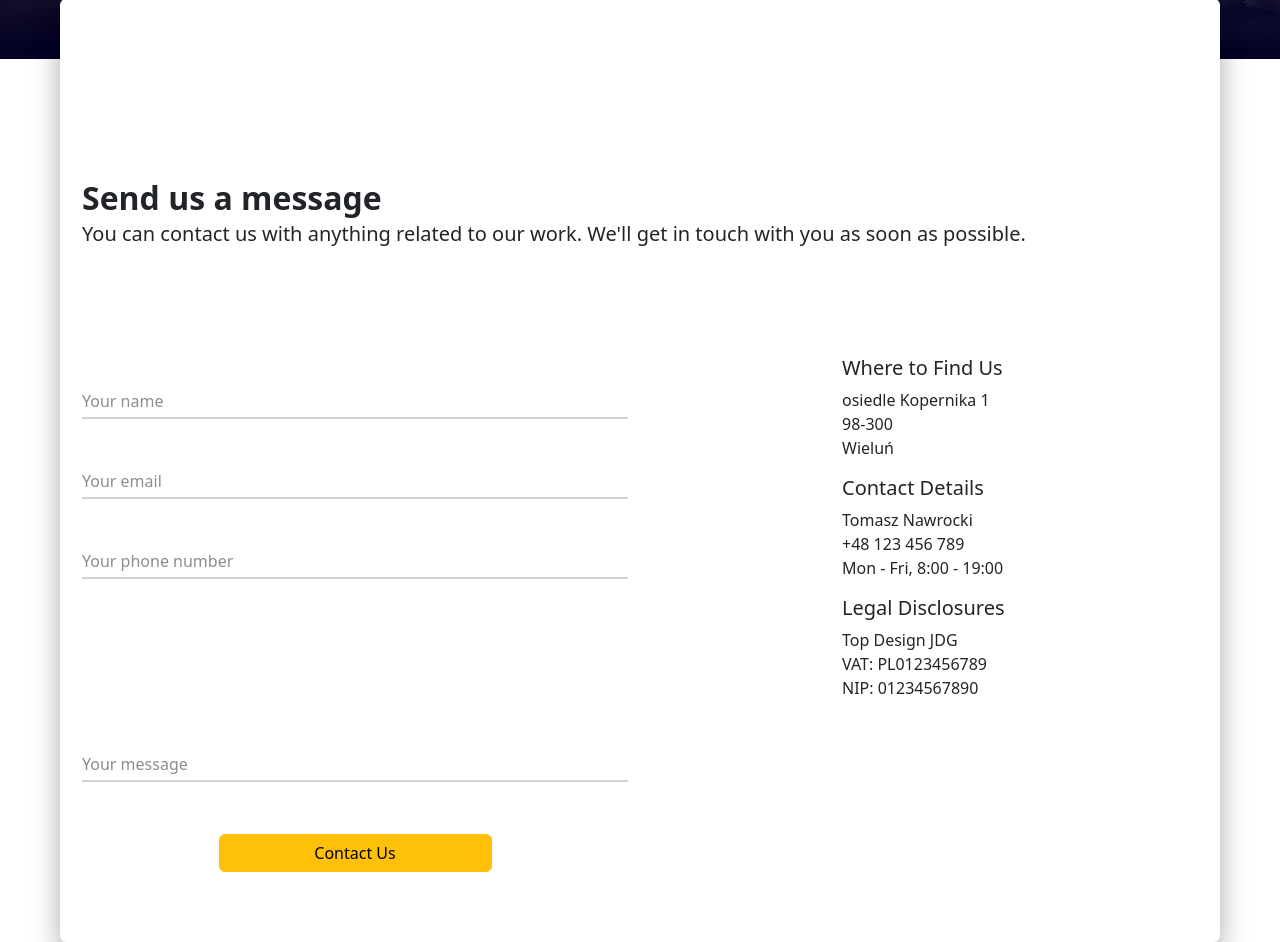
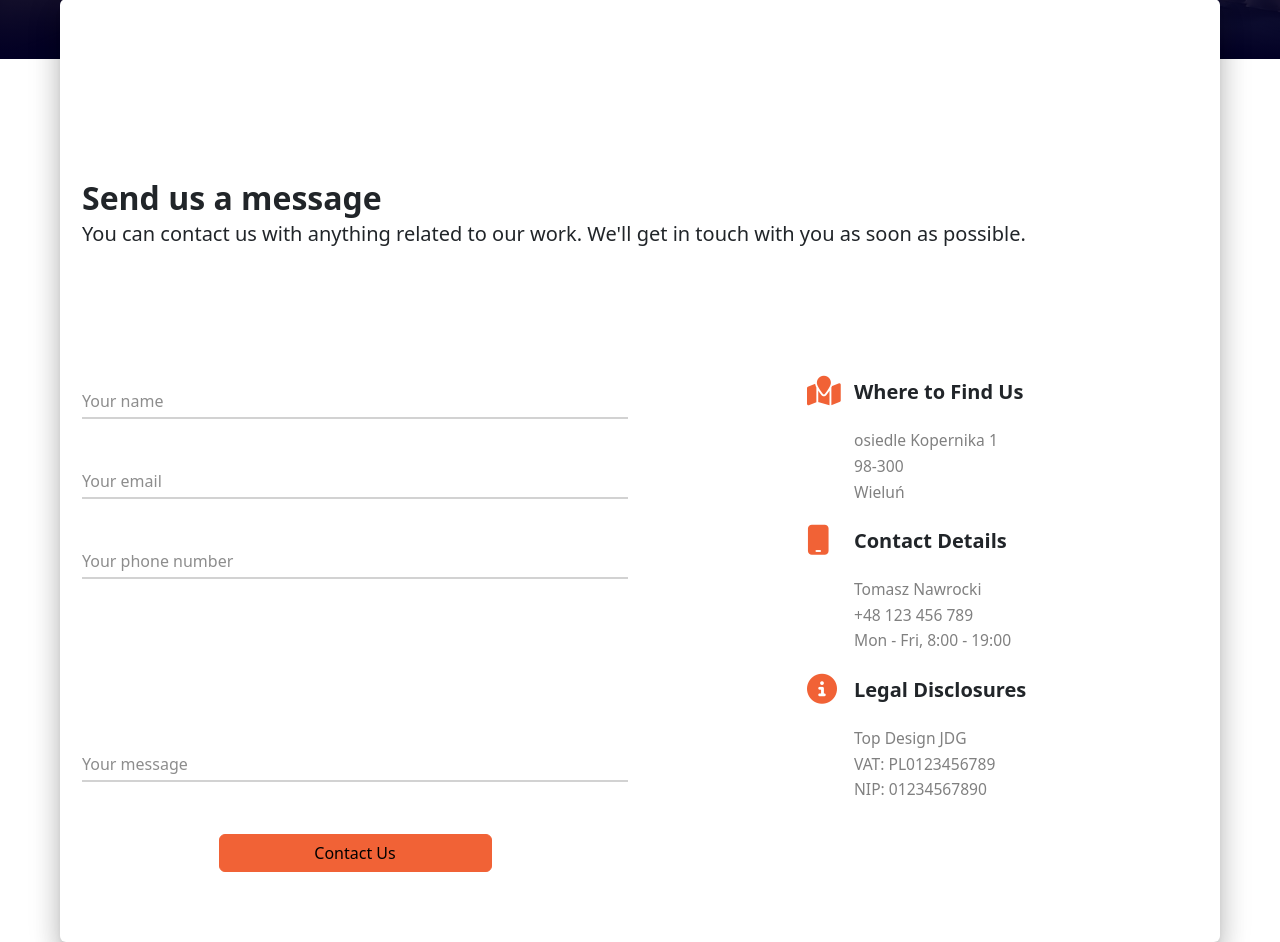
Before and after one commit to Mussorable/top_design_building, a Flask app: page /contact in a window 1280 px wide. Shown: the part 581-1523 px from the top of the page. Run offline with Flask 3, Linux system fonts and the light colour scheme; some libraries are stand-ins or nearby versions.

Commit message:
made Contact page, all styles, contact form, change button color

```diff
--- a/app/static/css/styles.css
+++ b/app/static/css/styles.css
@@ -195,6 +195,13 @@ textarea::-webkit-scrollbar {
 
 .btn-contact {
     width: 50%;
+    background-color: #f16236;
+    border-color: #f16236;
+}
+
+.btn-contact:hover {
+    background-color: #f84f1c;
+    border-color: #f84f1c;
 }
 
 .contact-row {
@@ -374,12 +381,38 @@ textarea::-webkit-scrollbar {
 .form-control:focus {
     box-shadow: none;
     outline: 0;
-    border-color: #ffc107;
+    border-color: #f16236;
     background-color: #f4f4f4;
 }
 
+.contact-information {
+    position: relative;
+}
+
+.contact-information > i {
+    position: absolute;
+    top: 20px;
+    left: -35px;
+    font-size: 30px;
+    color: #f16236;
+}
+
+.small-contact-title {
+    font-weight: 600;
+    display: inline-block;
+    margin: 1.5rem .75rem;
+}
+
+.small-contact-description {
+    color: #808080;
+    font-weight: 400;
+    font-size: .975rem;
+    line-height: 1.6rem;
+    margin: 0 .75rem;
+}
+
 .form-control.invalid {
-    border-color: #dc3545;
+    border-color: #dd293a;
 }
 
 .bg-center {
--- a/app/templates/contact.html
+++ b/app/templates/contact.html
@@ -35,6 +35,7 @@
                     </div>
                     <div class="col-md-4 ml-auto">
                         <div class="contact-information">
+                            <i class="fa-solid fa-map-location"></i>
                             <h5 class="small-contact-title">Where to Find Us</h5>
                             <p class="small-contact-description">
                                 osiedle Kopernika 1
@@ -45,6 +46,7 @@
                             </p>
                         </div>
                         <div class="contact-information">
+                            <i class="fa-solid fa-mobile"></i>
                             <h5 class="small-contact-title">Contact Details</h5>
                             <p class="small-contact-description">
                                 Tomasz Nawrocki
@@ -55,6 +57,7 @@
                             </p>
                         </div>
                         <div class="contact-information">
+                            <i class="fa-solid fa-circle-info"></i>
                             <h5 class="small-contact-title">Legal Disclosures</h5>
                             <p class="small-contact-description">
                                 Top Design JDG
```
